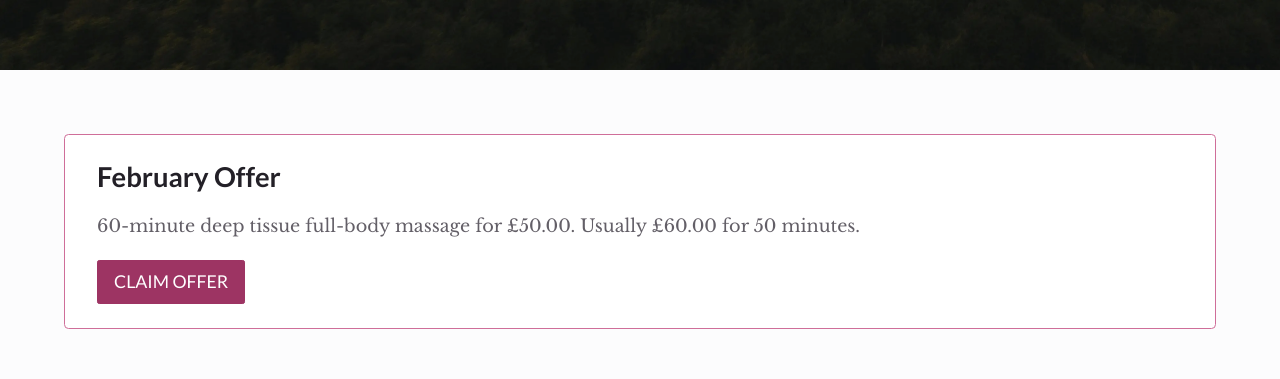
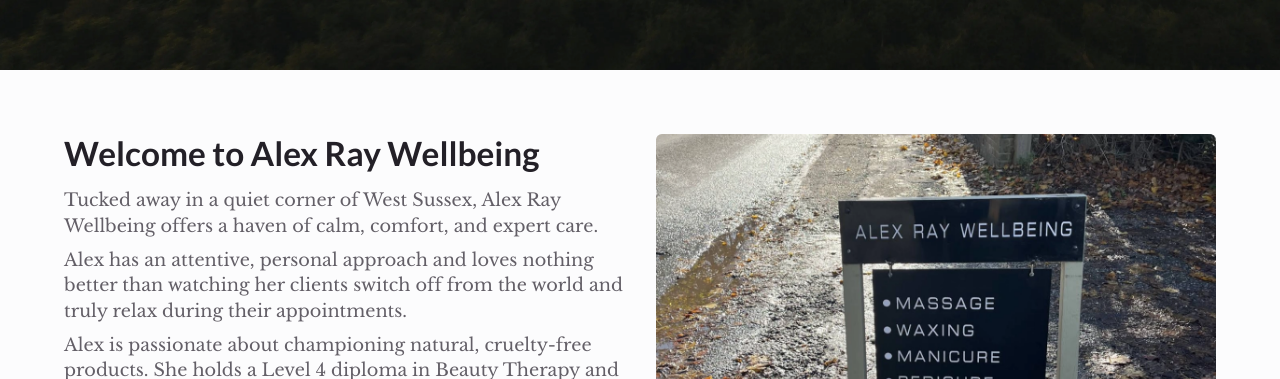
Before and after one commit to Black-and-White-Web-Development/alex-ray-treatments, a React (Vite) app: page / in a window 1280 px wide. Shown: the part 530-909 px from the top of the page. Built offline with nearby package versions, Linux system fonts and the light colour scheme.

Commit message:
Chore: disable offer on front page

```diff
--- a/src/pages/Home/Home.tsx
+++ b/src/pages/Home/Home.tsx
@@ -10,8 +10,8 @@
 import type { Service as ServiceType } from "@/types/services.types";
 
 import sign from "@/assets/alex-ray-wellbeing-sign.webp";
-import reviewsData from "@/data/reviews.json" assert { type: "json" };
-import servicesData from "@/data/treatments.json" assert { type: "json" };
+import reviewsData from "@/data/reviews.json" with { type: "json" };
+import servicesData from "@/data/treatments.json" with { type: "json" };
 import { strToKebabCase } from "@/util/strToKebabCase";
 
 import "./Home.scss";
@@ -24,8 +24,8 @@
 
 	return (
 		<>
-			<aside className="fb-col-wrapper">
-				<article className="offer offer--is-active">
+			<aside className="fb-col-wrapper" aria-hidden="true">
+				<article className="offer offer">
 					<h2 className="offer__heading">February Offer</h2>
 					<p className="offer__description">
 						60-minute deep tissue full-body massage for £50.00. Usually £60.00 for 50 minutes.
```
